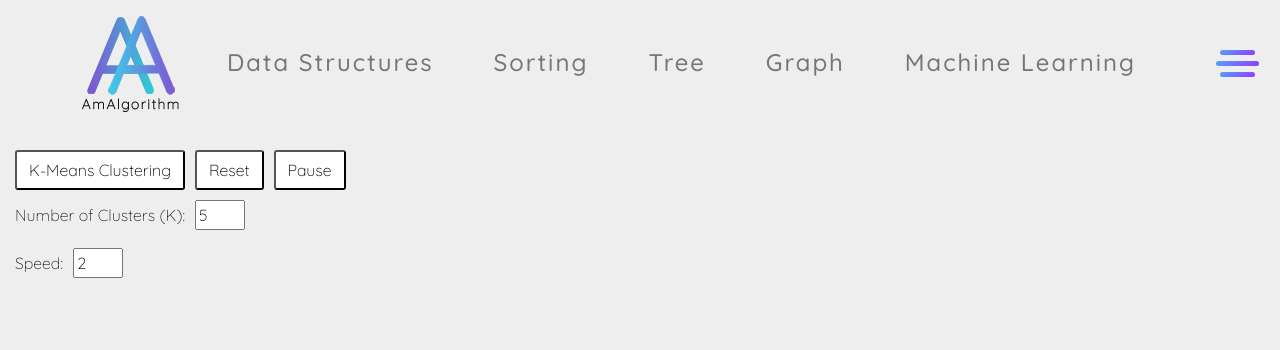
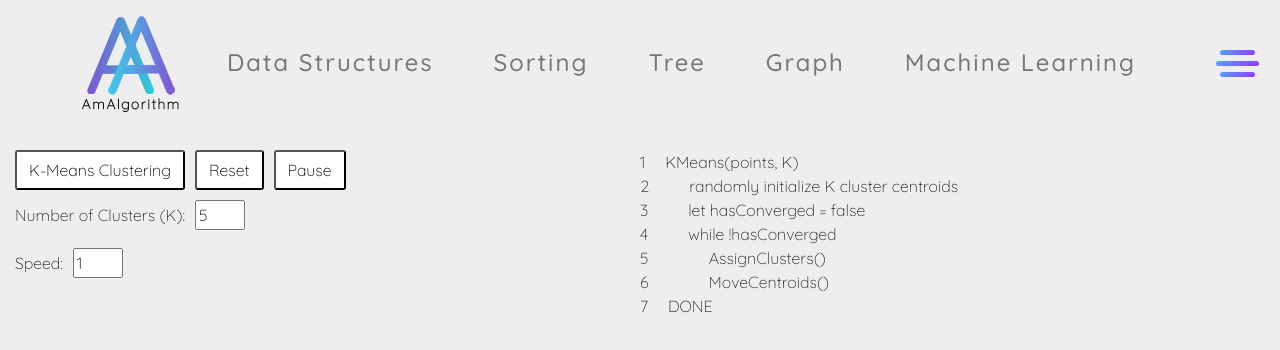
Before and after one commit to luaywadie/AmAlgorithms, a React (Create React App) app in the folder visualizations-app/: page /ScatterPlotAlgorithms in a window 1280 px wide. Shown: the top 350 px of the page. Built offline with nearby package versions, Linux system fonts and the light colour scheme; no server answers.

Commit message:
KMeans: Basic pseudocode highlighting; WIP: reset, multiple instance bug

```diff
--- a/visualizations-app/src/Components/ScatterPlotAlgorithms.js
+++ b/visualizations-app/src/Components/ScatterPlotAlgorithms.js
@@ -9,7 +9,7 @@ class ScatterPlotAlgorithms extends Component {
     this.state = {
       pause: false,
       stop: false,
-      speed: 2,
+      speed: 1,
       k: 5,
       points: [],
     };
@@ -54,6 +54,43 @@ class ScatterPlotAlgorithms extends Component {
       this.setState({ stop: false, pause: false });
     }
   };
+
+
+  renderKMeansPseudocode() {
+    const indentation = (num) => {
+      return num * 20;
+    };
+    return (
+      <div>
+        <div id={'kmeans-1'}>
+        1<span style={{ marginLeft: indentation(1) }}>KMeans(points, K)</span>
+        </div>
+        <div id={'kmeans-2'}>
+        2<span style={{ marginLeft: indentation(2) }}>randomly initialize K cluster centroids</span>
+        </div>
+        <div id={'kmeans-3'}>
+          3<span style={{ marginLeft: indentation(2) }}>let hasConverged = false</span>
+        </div>
+        <div id={'kmeans-4'}>
+          4
+          <span style={{ marginLeft: indentation(2) }}>
+            while !hasConverged
+          </span>
+        </div>
+        <div id={'kmeans-5'}>
+          5
+          <span style={{ marginLeft: indentation(3) }}>AssignClusters()</span>
+        </div>
+        <div id={'kmeans-6'}>
+          6<span style={{ marginLeft: indentation(3) }}>MoveCentroids()</span>
+        </div>
+        <div id={'kmeans-7'}>
+        7<span style={{ marginLeft: indentation(1) }}>DONE</span>
+      </div>
+
+      </div>
+    );
+  }
 
   render() {
     return (
@@ -120,6 +157,14 @@ class ScatterPlotAlgorithms extends Component {
           </label>
         </form>
           </div>
+
+
+          <div className={'col-6'}>
+          <div className={'row'}>
+            {this.renderKMeansPseudocode()}
+          </div>
+        </div>
+
         </div>
       </div>
     );
--- a/visualizations-app/src/Components/TreeTraversals.js
+++ b/visualizations-app/src/Components/TreeTraversals.js
@@ -312,6 +312,7 @@ class TreeTraversals extends Component {
           >
             {this.state.pause ? 'UnPause' : 'Pause'}
           </button>
+
           <form onSubmit={(event) => event.preventDefault()}>
             <label>
               Speed:
@@ -329,6 +330,7 @@ class TreeTraversals extends Component {
           </form>
         </div>
 
+
         <div className={'col-4'}>
           <div className={'row'}>
             {this.state.runningAlg === ''
@@ -338,6 +340,7 @@ class TreeTraversals extends Component {
               : this.renderDfsPseudocode()}
           </div>
         </div>
+
 
         <div className={'col-4'}>
           <Sidebar showButton={this.state.runningAlg !== ''}>
--- a/visualizations-app/src/Components/algorithms/clustering-algorithms/KMeans.js
+++ b/visualizations-app/src/Components/algorithms/clustering-algorithms/KMeans.js
@@ -14,22 +14,49 @@ class KMeans extends Component {
 
   componentDidUpdate(prevProps) {}
 
+  async checkPauseStatus() {
+    while (this.props.pause) {
+      await new Promise((r) => setTimeout(r, 1000));
+      continue;
+    }
+  }
+
+  //For pseudocode line highlighting
+  highlightLine(lineNum) {
+    let el = document.getElementById('kmeans-' + lineNum);
+    if (el) el.classList.add('active-code-line');
+  }
+  removeHighlightedLine(lineNum) {
+    let el = document.getElementById('kmeans-' + lineNum);
+    if (el) el.classList.remove('active-code-line');
+  }
+
   //Perform K-Means clustering on points, plot, and animate
   kmeans = async () => {
+    this.highlightLine(1);
+    await new Promise((r) => setTimeout(r, 2000 / this.props.speed));
+    await this.checkPauseStatus();
+    if (this.props.stop) return;
+    if (this.unMounting) return;
+    this.removeHighlightedLine(1);
+
+    this.highlightLine(2);
+
     const k = this.props.k;
     //Randomly initialize cluster centroids
     const randomPoints = this.getRandomElements(this.props.points, k);
     //create a shallow copy of centroids (to make sure the assigned points don't change)
     let centroids = [...randomPoints];
 
-    //Set the classes of the initialized centroid elements
 
-    let centGroup = d3.select("#scatter-no-margin")
+    // Create centroid container group
+    d3.select("#scatter-no-margin")
         .append("g")
         .attr("id", "centroid-group")
         .classed("centroid", true);
 
-    // centroids.forEach((centroid, index) => {
+    // Add initial centroids to the plot
+    //Set the classes of the initialized centroid elements
     d3.select("#centroid-group")
       .selectAll("circle")
       .data(centroids)
@@ -41,18 +68,40 @@ class KMeans extends Component {
       .attr("id", (centroid,i) => `centroid${i}`)
       .attr("class", (centroid,i) => `cluster${i} centroid`);
 
-
     await new Promise((r) => setTimeout(r, 2000 / this.props.speed));
     await this.checkPauseStatus();
     if (this.props.stop) return;
     if (this.unMounting) return;
+    this.removeHighlightedLine(2);
 
 
+    // await new Promise((r) => setTimeout(r, 2000 / this.props.speed));
+    // await this.checkPauseStatus();
+    // if (this.props.stop) return;
+    // if (this.unMounting) return;
+
+    this.highlightLine(3);
+    let hasConverged = false; //keep track of convergence
+    await new Promise((r) => setTimeout(r, 2000 / this.props.speed));
+    await this.checkPauseStatus();
+    if (this.props.stop) return;
+    if (this.unMounting) return;
+    this.removeHighlightedLine(3);
+
+
+    this.highlightLine(4);
+    await new Promise((r) => setTimeout(r, 2000 / this.props.speed));
+    await this.checkPauseStatus();
+    if (this.props.stop) return;
+    if (this.unMounting) return;
+    this.removeHighlightedLine(4);
+
     // Main K-Means loop
-    let hasConverged = false;
     let iter = 0;
     do {
       console.log('Iteration ', iter);
+
+      this.highlightLine(5);
 
       this.assignToClusters(this.props.points, centroids);
 
@@ -60,8 +109,12 @@ class KMeans extends Component {
       await this.checkPauseStatus();
       if (this.props.stop) return;
       if (this.unMounting) return;
+      this.removeHighlightedLine(5);
 
       console.log('Clusters have been assigned.');
+
+
+      this.highlightLine(6);
 
       let prevCentroids = [...centroids];
       this.updateCentroids(this.props.points, k, centroids);
@@ -70,18 +123,37 @@ class KMeans extends Component {
       await this.checkPauseStatus();
       if (this.props.stop) return;
       if (this.unMounting) return;
+      this.removeHighlightedLine(6);
 
       console.log('Centroids have been updated:');
       console.log(JSON.stringify(centroids, null, 2));
 
+
+      this.highlightLine(4);
+
+      //Check convergence
       hasConverged = prevCentroids.reduce(
         (bool, currentCentroid, i) => (currentCentroid.x === centroids[i].x) && (currentCentroid.y === centroids[i].y),
         true
       );
 
+      await new Promise((r) => setTimeout(r, 2000 / this.props.speed));
+      await this.checkPauseStatus();
+      if (this.props.stop) return;
+      if (this.unMounting) return;
+      this.removeHighlightedLine(4);
+
       iter++;
     } while (!hasConverged && iter < 100);
+
+
     console.log("Converged.");
+    this.highlightLine(7);
+    await new Promise((r) => setTimeout(r, 2000 / this.props.speed));
+    await this.checkPauseStatus();
+    if (this.props.stop) return;
+    if (this.unMounting) return;
+    this.removeHighlightedLine(7);
 
   };
 
@@ -187,12 +259,7 @@ class KMeans extends Component {
       .range([460, 0]);
 
 
-  async checkPauseStatus() {
-    while (this.props.pause) {
-      await new Promise((r) => setTimeout(r, 1000));
-      continue;
-    }
-  }
+
 
   render() {
     return (
```
